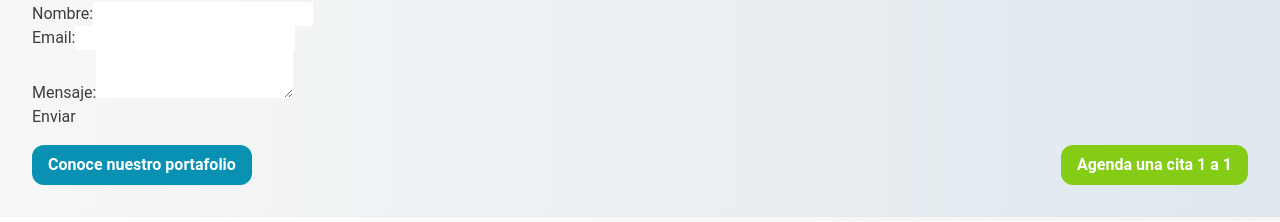
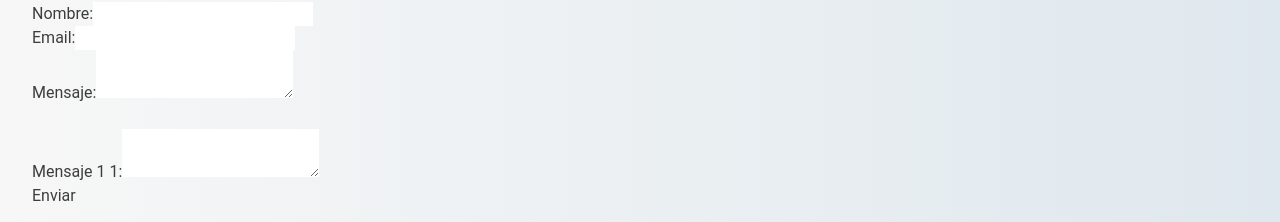
Before and after one commit to pepecodingpepe/intento55, a Next.js app: page /contact in a window 1280 px wide. Shown: the part 1299-1521 px from the top of the page. Built offline with nearby package versions, Linux system fonts and the light colour scheme.

Commit message:
databasechanlles

```diff
--- a/components/contact/FormularioComp.js
+++ b/components/contact/FormularioComp.js
@@ -7,6 +7,8 @@ const FormularioComp = () => {
     nombre: '',
     email: '',
     mensaje: '',
+    mensaje1: '',
+    mensaje2: '',
   });
 
   const handleChange = (e) => {
@@ -66,6 +68,18 @@ const FormularioComp = () => {
       ></textarea>
       <br />
 
+      <br />
+
+<label htmlFor="mensaje1">Mensaje 1 1:</label>
+<textarea
+  id="mensaje1"
+  name="mensaje1"
+  value={formData.mensaje1}
+  onChange={handleChange}
+  required
+></textarea>
+<br />
+
       <button type="submit">Enviar</button>
     </form>
   );
--- a/pages/api/Formulario.js
+++ b/pages/api/Formulario.js
@@ -7,7 +7,7 @@ export default async function handler(req, res) {
     return res.status(405).end(); // Método no permitido
   }
 
-  const { nombre, email, mensaje } = req.body;
+  const { nombre, email, mensaje, mensaje1 } = req.body;
 
   const uri = process.env.MONGODB_URI;
   const client = new MongoClient(uri);
@@ -21,6 +21,7 @@ export default async function handler(req, res) {
       nombre,
       email,
       mensaje,
+      mensaje1,
     });
 
     res.status(201).json({ success: true, data: result});
```
